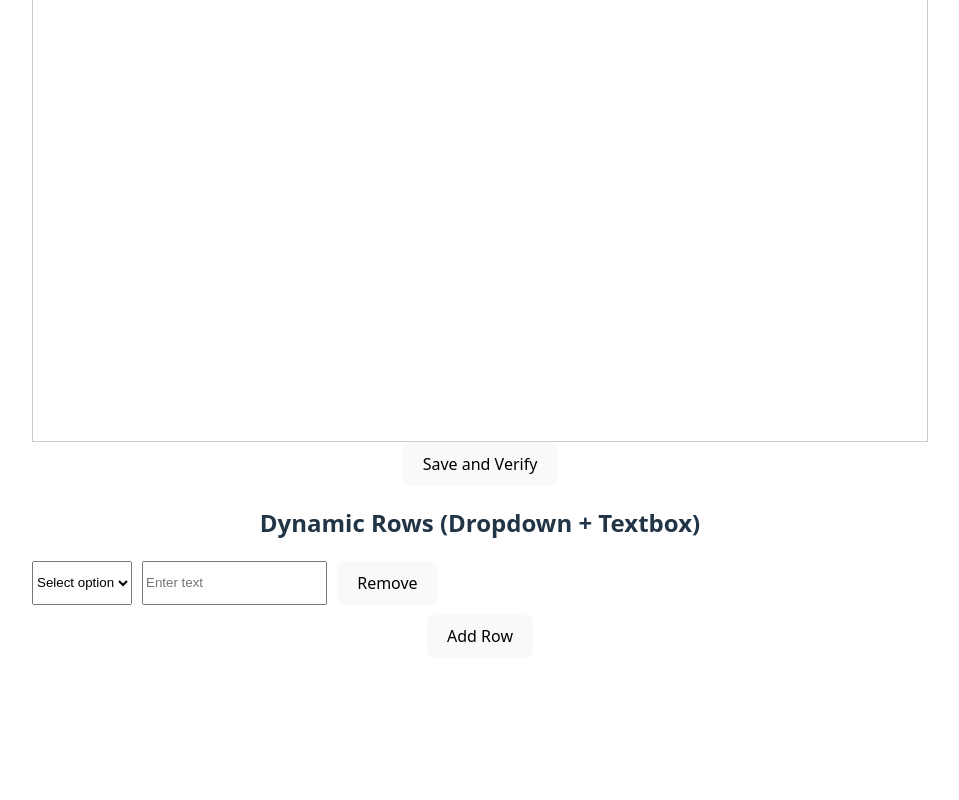
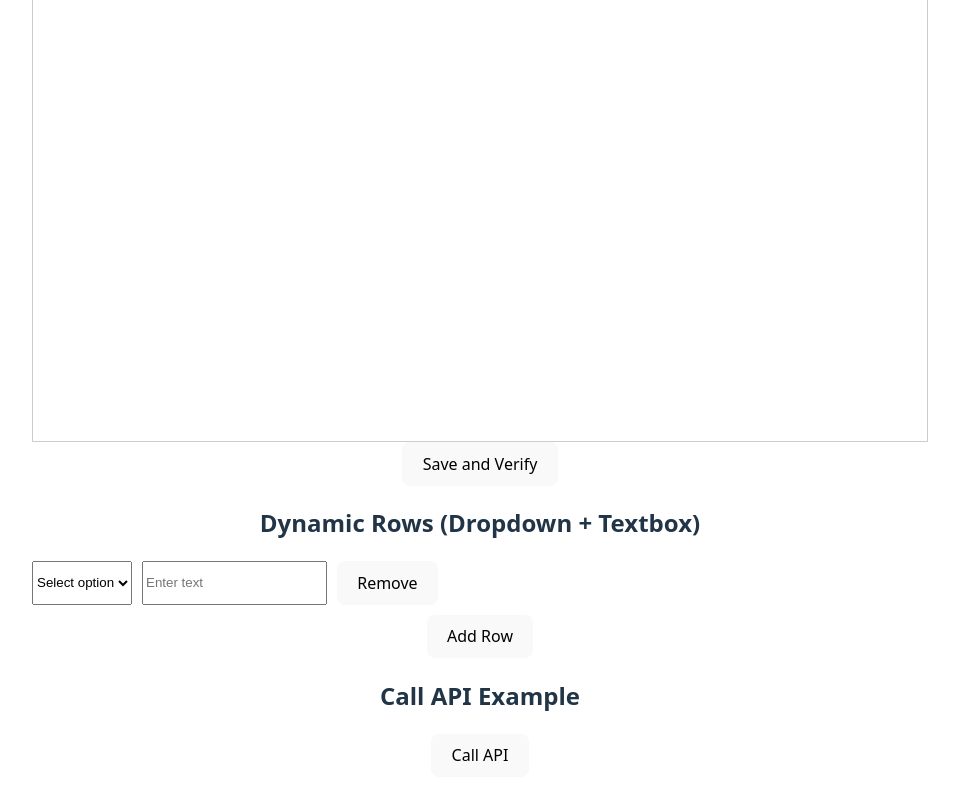
Before and after one commit to Blessonpx/matchCreator, a Vue app: page / in a window 1280 px wide. Shown: the part 368-1168 px from the top of the page, without its empty margins (160-1119 px from the left). Before the commit the page ends 1058 px from the top, so only its background shows below. Built offline with nearby package versions, Linux system fonts and the light colour scheme; what vue3-quill would draw is missing.

Commit message:
API Call buttons

```diff
--- a/src/App.vue
+++ b/src/App.vue
@@ -53,6 +53,13 @@
 
 
 </div>
+
+<div>
+  <h2>Call API Example</h2>
+  <button @click="callApi">Call API</button>
+  <p>{{ apiResponse }}</p>
+</div>
+
 </template>
 
 <script>
@@ -65,14 +72,17 @@ export default {
     const filename = ref('')
     const showWarning = ref(false)
     let quillInstance = null
+    const apiResponse = ref('')
 
     const checkFilename = () => {
       showWarning.value = filename.value.includes(' ')
     }
 
+
     const logContent = () => {
       if (quillInstance) {
         console.log('Quill content:', quillInstance.getText())
+        console.log('Quill content:', quillInstance.getContents())
       }
     }
 
@@ -96,6 +106,34 @@ export default {
   }
 
 
+  // api call 1
+  const callApi = async () => {
+    try {
+      const response = await fetch('http://localhost:9002/quill/create', {
+        method: 'POST',
+        headers: {
+          'Content-Type': 'application/json'
+        },
+        body: JSON.stringify({ insert: quillInstance.getText() ,
+          value: quillInstance.getContents()
+        })
+      })
+
+      const data = await response.json()
+
+      // Check if response is as expected
+      if (data.Message === 'Recieved') {
+        apiResponse.value = 'Recieved'
+      } else {
+        apiResponse.value = 'Unexpected response'
+      }
+    } catch (error) {
+      console.error('API error:', error)
+      apiResponse.value = 'Error'
+    }
+  }
+
+
     return {
       filename,
       showWarning,
@@ -103,7 +141,9 @@ export default {
       logContent,
       rows,
       addRow,
-      removeRow
+      removeRow,
+      callApi,
+      apiResponse
     }
   }
 }
```
